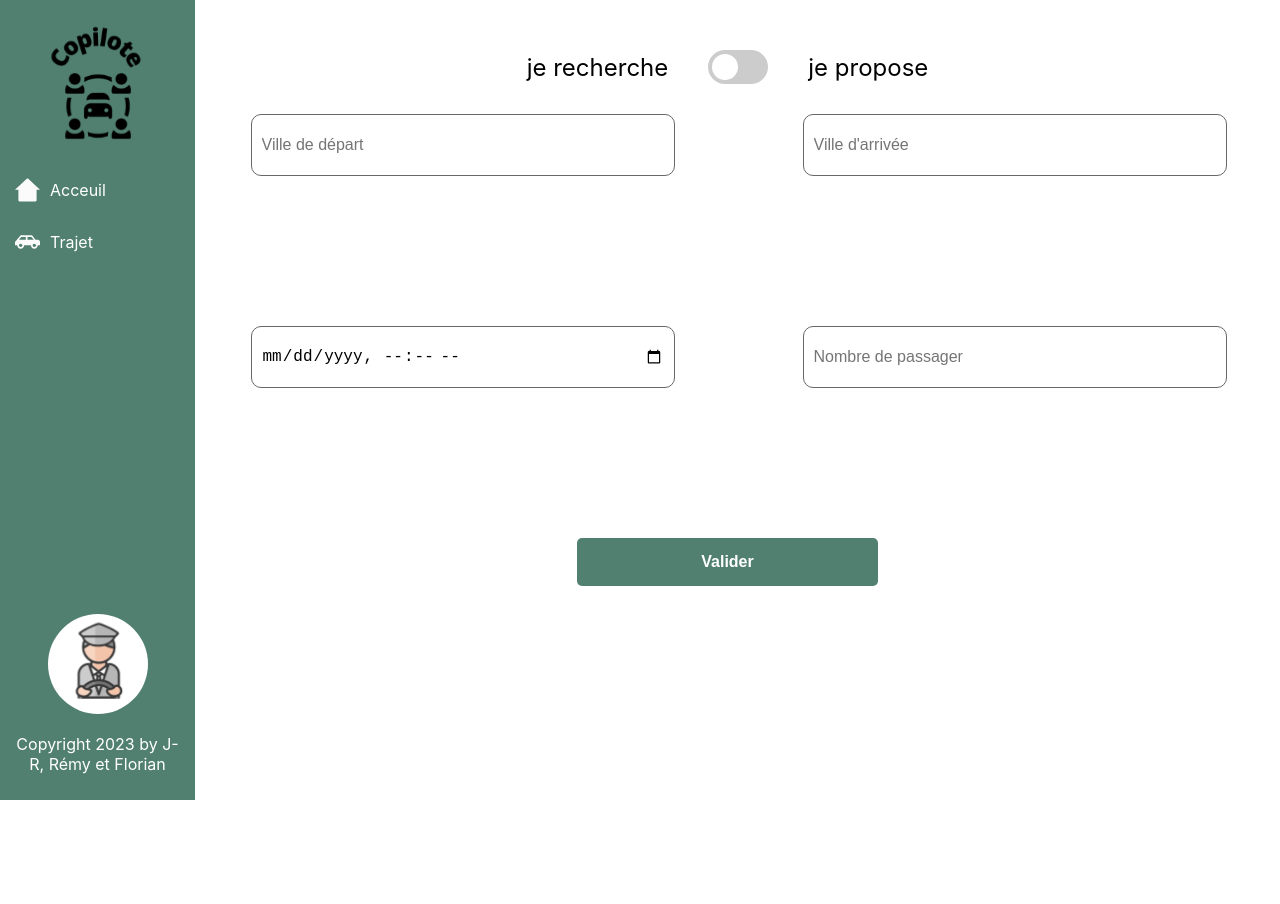
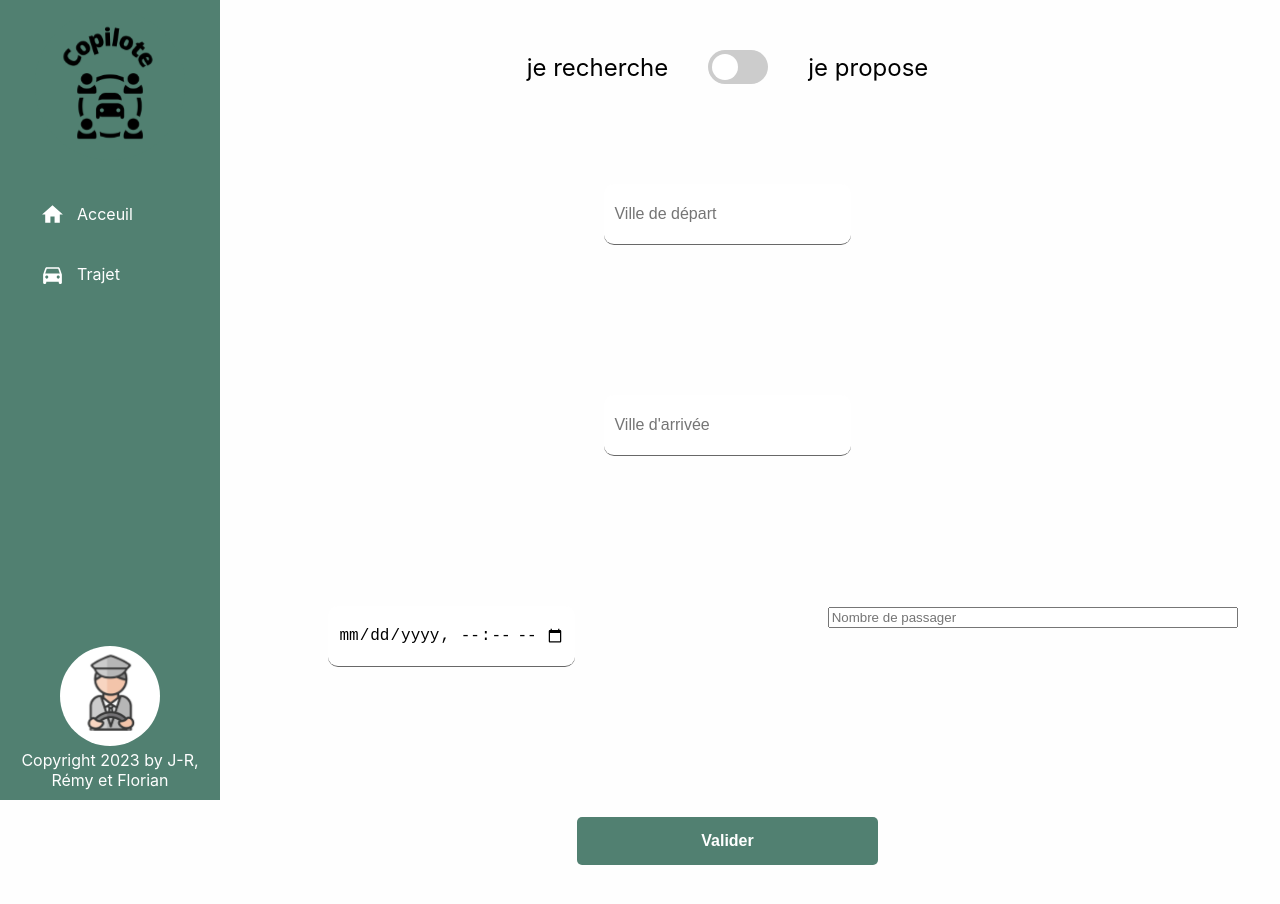
Before and after one commit to WildCodeSchool/2211-wns-neumann-copilot, a React (Create React App) app in the folder client/: page /trajet in a window 1280 px wide. Shown: the top 904 px of the page. Before the commit the page ends 800 px from the top, so only its background shows below. Built offline with nearby package versions, Linux system fonts and the light colour scheme.

Commit message:
modification navbar

```diff
--- a/client/package.json
+++ b/client/package.json
@@ -17,6 +17,7 @@
     "graphql": "^16.6.0",
     "react": "^18.2.0",
     "react-dom": "^18.2.0",
+    "react-icons": "^4.8.0",
     "react-router-dom": "6.4.2",
     "react-scripts": "5.0.1",
     "typescript": "^4.9.5",
@@ -48,10 +49,10 @@
     ]
   },
   "devDependencies": {
-    "@types/testing-library__jest-dom": "^5.14.5",
     "@graphql-codegen/cli": "2.6.1",
     "@graphql-codegen/typescript": "2.4.3",
     "@graphql-codegen/typescript-operations": "2.3.0",
-    "@graphql-codegen/typescript-react-apollo": "3.2.5"
+    "@graphql-codegen/typescript-react-apollo": "3.2.5",
+    "@types/testing-library__jest-dom": "^5.14.5"
   }
 }
--- a/client/src/Components/LeftMenuPC.tsx
+++ b/client/src/Components/LeftMenuPC.tsx
@@ -1,10 +1,9 @@
 import "./css/LeftMenuPC.css";
 import LogoCopilote from "../img/LogoCopilote.svg";
 import StandardProfil from "../img/StandardProfil.svg";
-import IconHome from "../img/IconHome.svg";
-import IconVoiture from "../img/IconVoiture.svg";
 import { Link } from "react-router-dom";
 import { useGetProfileQuery } from "../gql/generated/schema";
+import { MdDirectionsCar, MdHome } from "react-icons/md";
 
 function LeftMenuPC() {
   const { data: currentUser } = useGetProfileQuery({
@@ -20,14 +19,14 @@ function LeftMenuPC() {
         <div className="option-liste">
           <Link to={"/"}>
             <div className="option">
-              <img src={IconHome} alt="icon en forme de maison" />
-              <p>Acceuil</p>
+              <MdHome />
+              Acceuil
             </div>
           </Link>
           <Link to={currentUser?.profile ? "/trajet" : "/login"}>
             <div className="option">
-              <img src={IconVoiture} alt="icon de voiture" />
-              <p>Trajet</p>
+              <MdDirectionsCar />
+              Trajet
             </div>
           </Link>
         </div>
--- a/client/src/Components/css/LeftMenuPC.css
+++ b/client/src/Components/css/LeftMenuPC.css
@@ -9,7 +9,7 @@
   top: 0;
   bottom: 0;
   /* attention : la valeur est liée au margin-left du .app de la "media query PC" dans "Home.css" */
-    width: 175px;
+  width: 200px;
   z-index: 1;
 }
 
@@ -28,30 +28,50 @@
 }
 
 .left-menu-pc p {
-    color: #FFF;
+  color: #fefefe;
   font-size: 1rem;
+  margin: 0;
 }
 
 .left-menu-pc a {
   text-decoration: none;
 }
 
-.left-menu-pc a:hover {
-    text-decoration: underline;
-    text-decoration-color: #FFF;
+.option-liste {
+  width: 100%;
+  display: flex;
+  flex-direction: column;
+  justify-content: center;
+  margin-top: 30px;
 }
 
 .option {
+  width: 90%;
+  height: 40px;
   display: flex;
+  margin: 0 auto;
+  margin-bottom: 20px;
+  border-radius: 5px;
+  display: flex;
+  align-items: center;
 }
 
-.option img {
-    margin: 5px;
-    width: 25px;
+.option:hover {
+  color: rgb(254, 254, 254);
+  background: rgb(254, 254, 254, 0.2);
 }
 
-.option p {
-    margin-left: 5px;
+.option svg {
+  font-size: 25px;
+  margin-left: 20px;
+  margin-right: 12px;
+}
+
+.option a {
+  color: #fefefe;
+}
+.option a:active {
+  color: #3d3434;
 }
 
 @media screen and (max-width: 992px) {
--- a/client/src/index.css
+++ b/client/src/index.css
@@ -1,4 +1,4 @@
-html{
+html {
   height: 100vh;
 }
 
@@ -6,14 +6,15 @@ body {
   position: relative;
   margin: 0;
   padding: 0;
-  font-family: -apple-system, BlinkMacSystemFont, 'Segoe UI', 'Roboto', 'Oxygen',
-    'Ubuntu', 'Cantarell', 'Fira Sans', 'Droid Sans', 'Helvetica Neue',
+  font-family: -apple-system, BlinkMacSystemFont, "Segoe UI", "Roboto", "Oxygen",
+    "Ubuntu", "Cantarell", "Fira Sans", "Droid Sans", "Helvetica Neue",
     sans-serif;
   -webkit-font-smoothing: antialiased;
   -moz-osx-font-smoothing: grayscale;
+  background-color: #fefefe;
 }
 
 code {
-  font-family: source-code-pro, Menlo, Monaco, Consolas, 'Courier New',
+  font-family: source-code-pro, Menlo, Monaco, Consolas, "Courier New",
     monospace;
 }
--- a/client/src/screens/Trajet.tsx
+++ b/client/src/screens/Trajet.tsx
@@ -97,7 +97,7 @@ function Trajet() {
             />
           </div>
           {/* Nombre de passager */}
-          <div className="input">
+          <div className="input_carpool">
             <input
               type="text"
               placeholder="Nombre de passager"
--- a/client/src/screens/css/Profil.css
+++ b/client/src/screens/css/Profil.css
@@ -1,4 +1,4 @@
-.main_profil{
+.main_profil {
   width: 100%;
   height: auto;
   display: flex;
@@ -6,7 +6,7 @@
   align-items: center;
 }
 
-.container_avatar{
+.container_avatar {
   display: block;
   margin: 0 auto;
   width: 50%;
@@ -14,13 +14,13 @@
   margin-top: 30px;
 }
 
-.container_avatar img{
+.container_avatar img {
   border-radius: 50%;
   width: 150px;
   height: 150px;
 }
 
-.container_information{
+.container_information {
   display: flex;
   flex-wrap: wrap;
   justify-content: center;
@@ -33,25 +33,32 @@
   text-align: center;
 }
 
-.input{
+.input {
   flex-basis: 75%;
 }
 
 .input input {
   width: 90%;
   height: 40px;
-    border: 1px solid #686868;
+  border-top: none;
+  border-left: none;
+  border-right: none;
+  border-bottom: 1px solid #686868;
   border-radius: 10px;
   padding: 10px;
   outline: none;
   font-size: 1rem;
 }
 
+.input_carpool input:focus {
+  border-bottom: 1px solid #518071;
+}
+
 .input_description {
   width: 100%;
 }
 
-.input_description textarea{
+.input_description textarea {
   width: 70%;
   height: 100px;
   border: 1px solid #686868;
@@ -60,12 +67,12 @@
   outline: none;
 }
 
-.button_edit_profil a{
+.button_edit_profil a {
   color: white;
   text-decoration: none;
 }
 
-.button_deconnexion{
+.button_deconnexion {
   width: 100%;
   height: 10px;
   text-align: center;
@@ -73,8 +80,8 @@
   margin-bottom: 50px;
 }
 
-@media screen and (min-width: 576px){
-    .input{
+@media screen and (min-width: 576px) {
+  .input {
     flex-basis: 45%;
   }
 
@@ -83,8 +90,8 @@
   }
 }
 
-@media screen and (min-width: 992px){
-    .input{
+@media screen and (min-width: 992px) {
+  .input {
     flex-basis: 45%;
   }
 
--- a/client/src/screens/css/Trajet.css
+++ b/client/src/screens/css/Trajet.css
@@ -78,7 +78,7 @@ input:checked + .slider:before {
   gap: 20px;
   justify-content: center;
   align-items: center;
-  margin-bottom: 30px;
+  margin-bottom: 100px;
 }
 
 .toggle p {
@@ -90,11 +90,11 @@ input:checked + .slider:before {
     gap: 50px;
   }
 
-  .form_create_carpool .input {
+  .form_create_carpool .input_carpool {
     flex-basis: 40%;
   }
 
-  .form_create_carpool .input input {
+  .form_create_carpool .input_carpool input {
     width: 100%;
   }
 
```
Also changed, not shown: 2 other files (tests, documents, lock files or other folders). Lines whose indentation alone changed are shown as unchanged.
